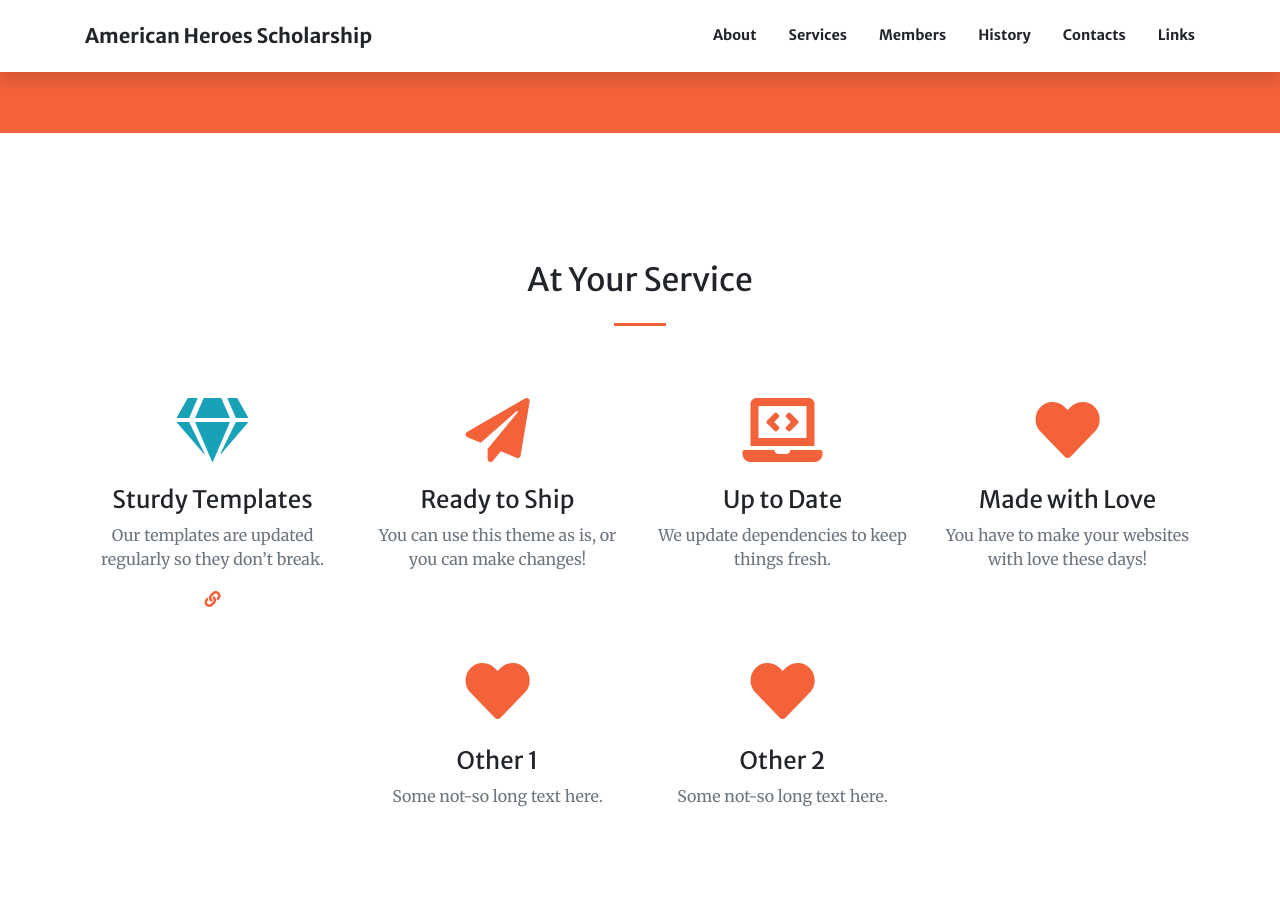
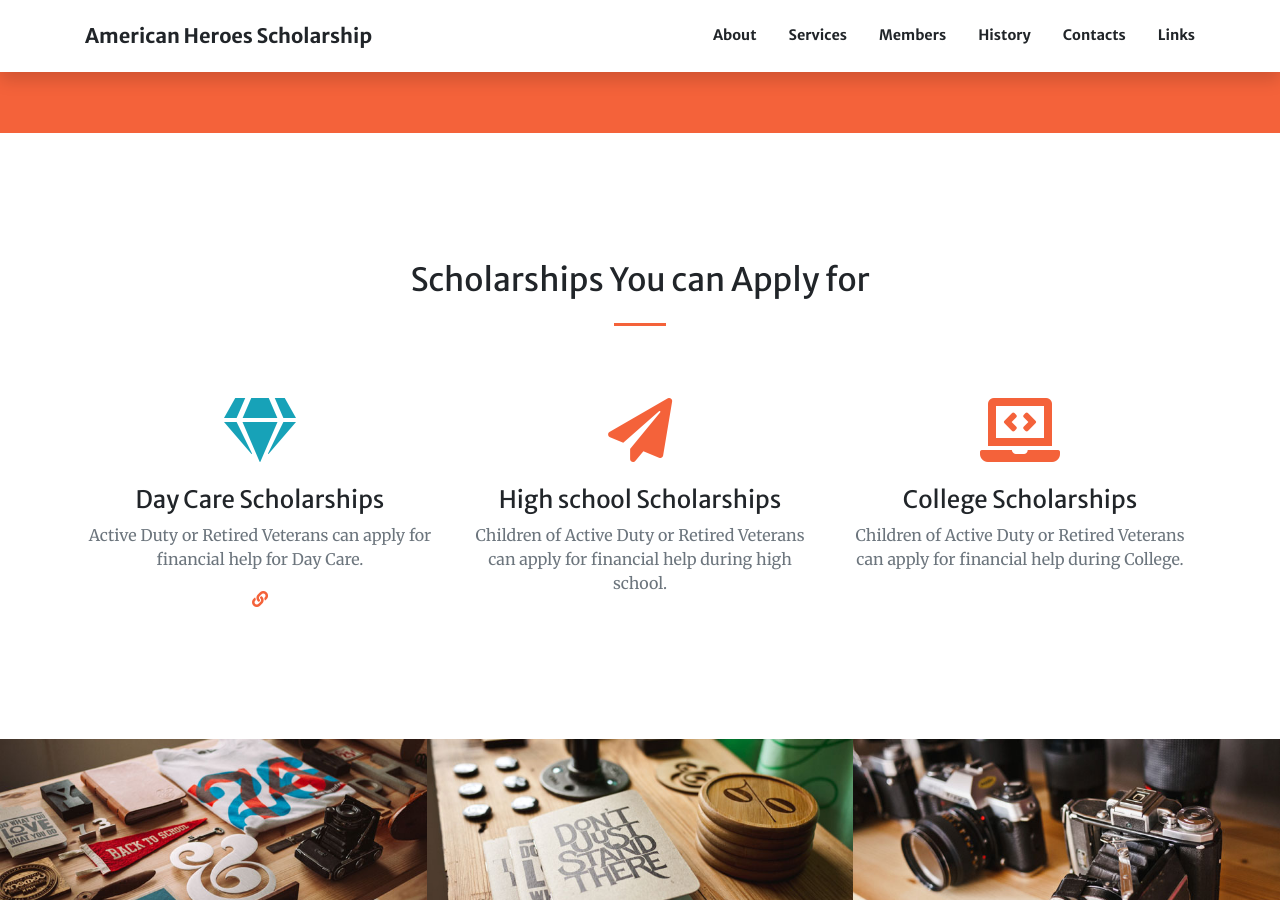
Before and after one commit to AmericanHeroesScholarship/AmericanHeroesScholarship-AmericanHeroesScholarship.github.io, a Jekyll site: the page built from index.md, in a window 1280 px wide and 900 px high, scrolled down 1370 px. Built offline with Jekyll 4.4.1, drawn with Linux system fonts in a browser that asks for light colours.

Commit message:
Update index.md

```diff
--- a/index.md
+++ b/index.md
@@ -23,27 +23,18 @@ sections:
   - type: services.html
     section_id: services
     #background_style: bg-info
-    title: At Your Service
+    title: Scholarships You can Apply for
     services:
-      - title: Sturdy Templates
-        text: Our templates are updated regularly so they don't break.
+      - title: Day Care Scholarships
+        text: Active Duty or Retired Veterans can apply for financial help for Day Care.
         icon: fa-gem text-info
         url: https://startbootstrap.com/
-      - title: Ready to Ship
-        text: You can use this theme as is, or you can make changes!
+      - title: High school Scholarships
+        text: Children of Active Duty or Retired Veterans can apply for financial help during high school.
         icon: fa-paper-plane
-      - title: Up to Date
-        text: We update dependencies to keep things fresh.
+      - title: College Scholarships
+        text: Children of Active Duty or Retired Veterans can apply for financial help during College.
         icon: fa-laptop-code
-      - title: Made with Love
-        text: You have to make your websites with love these days!
-        icon: fa-heart
-      - title: Other 1
-        text: Some not-so long text here.
-        icon: fa-heart
-      - title: Other 2
-        text: Some not-so long text here.
-        icon: fa-heart
 
   - type: portfolio.html
     # this section has always ID 'portfolio'
```
